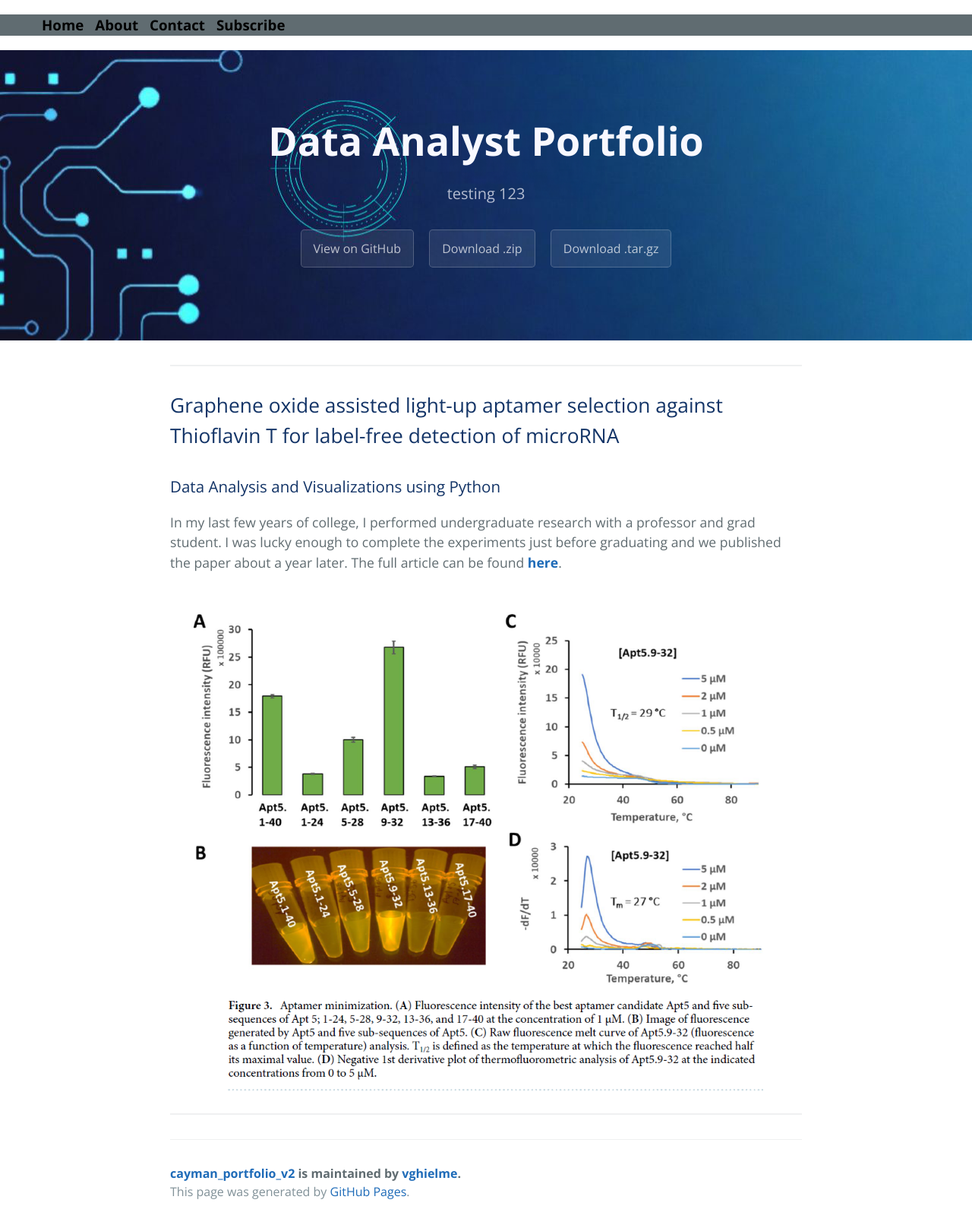
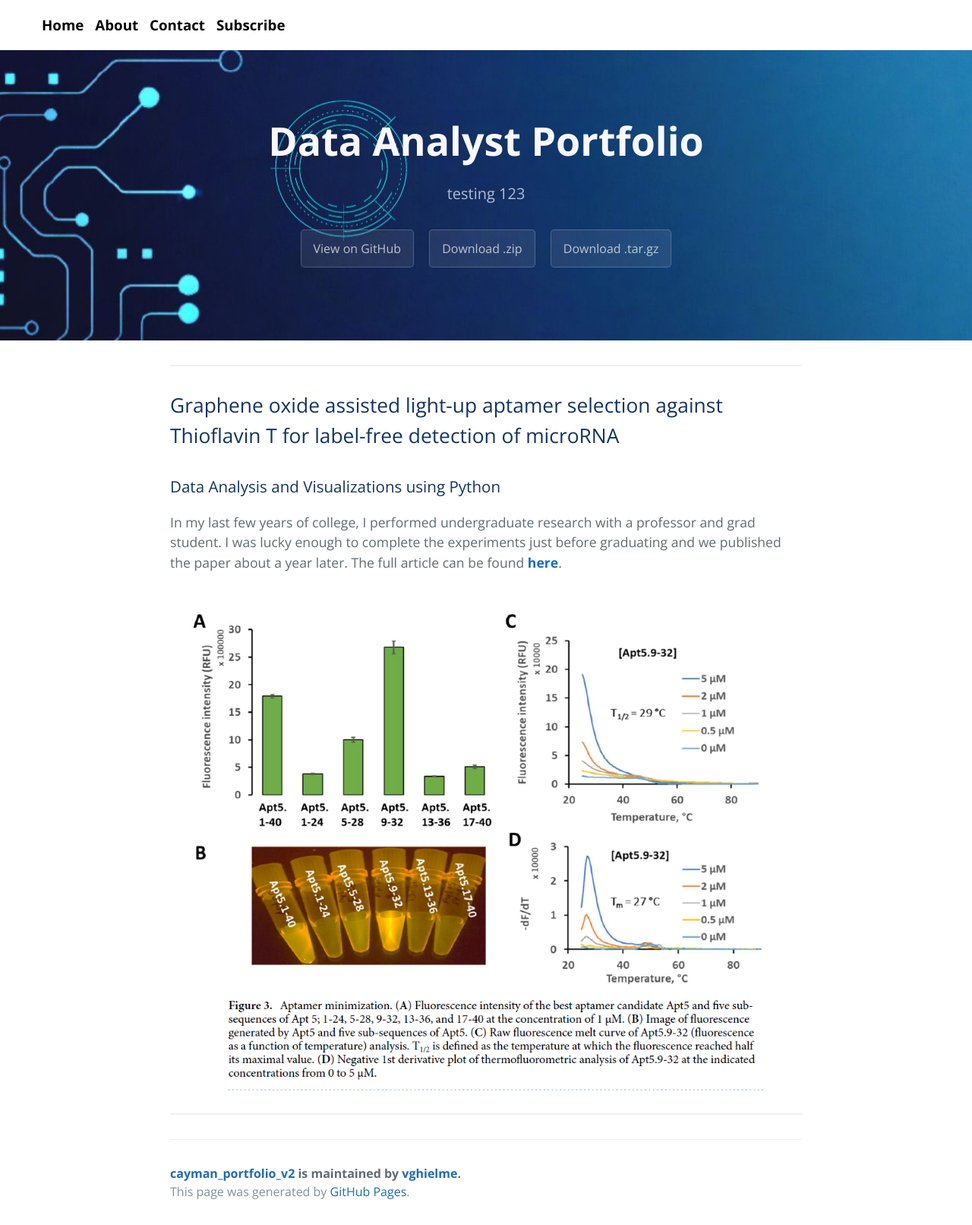
Before and after one commit to vghielme/cayman_portfolio_v2, a Jekyll site: the page built from index.md, in a window 1280 px wide. Shown: the whole page at 76% size. Built offline with Jekyll 4.4.1, drawn with Linux system fonts in a browser that asks for light colours.

Commit message:
delete nav color

```diff
--- a/_layouts/default.html
+++ b/_layouts/default.html
@@ -44,9 +44,6 @@
     header {
       background-image: url('img/thumbnail.png');
     }
-    nav {
-      background-color:#606c71;
-    }
 
   </style>
 </html>
```
